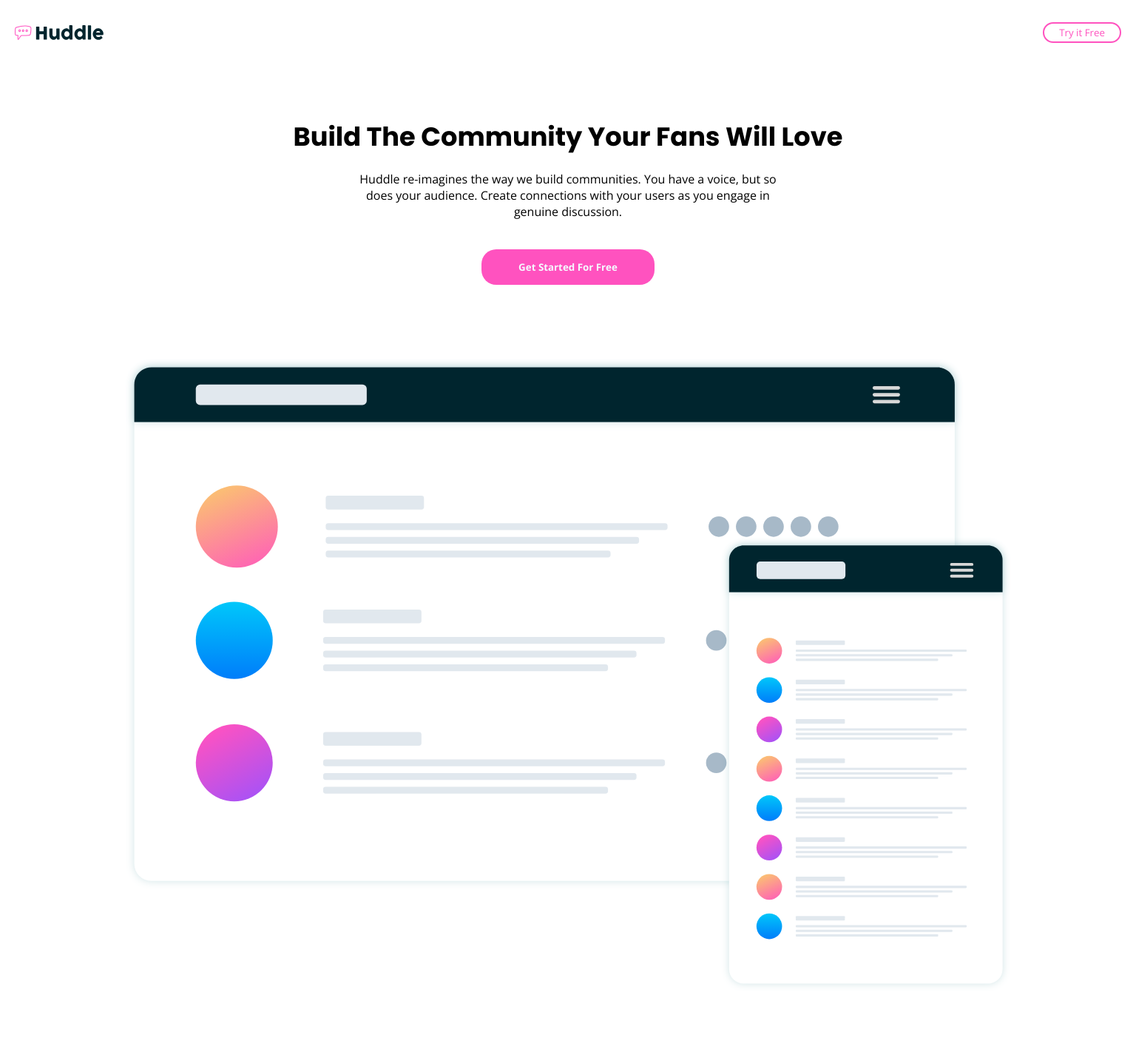
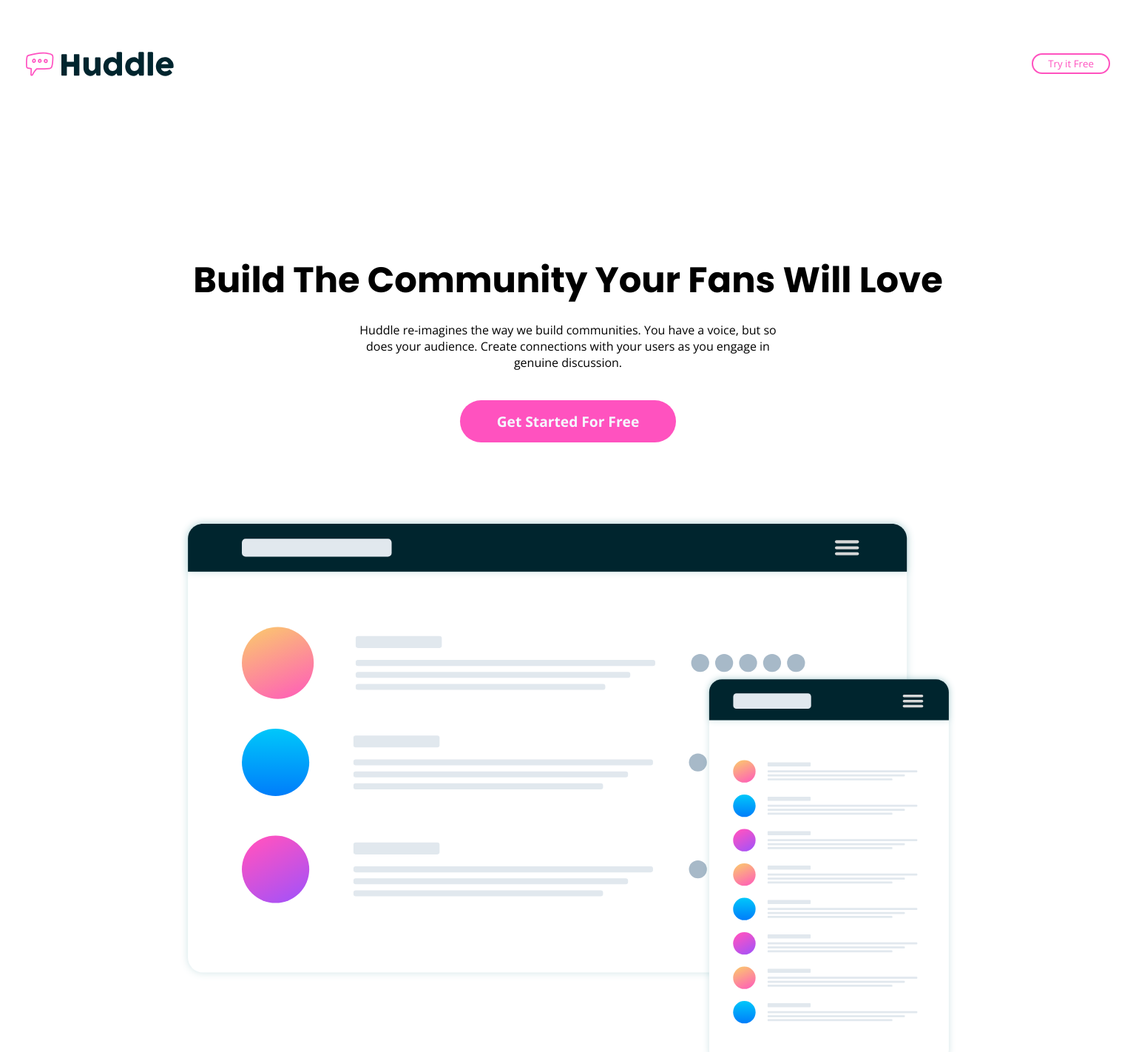
Before and after one commit to krylak123/fm-huddle-landing-page, a plain HTML site: page index.html in a window 1536 px wide. Shown: the top 1422 px of the page at 74% size. Drawn offline with nearby package versions, Linux system fonts and the light colour scheme.

Commit message:
changed styles for better look on desktop

```diff
--- a/scss/_header.scss
+++ b/scss/_header.scss
@@ -32,8 +32,11 @@
     }
 
     @media screen and (min-width: 1440px) {
+        margin-bottom: 200px;
+        padding: 40px 35px;
+
         &__logo {
-            width: 120px;
+            width: 200px;
         }
     }
 }
--- a/scss/_intro.scss
+++ b/scss/_intro.scss
@@ -16,12 +16,13 @@
         margin: 40px auto 100px;
         padding: 12px 40px;
         font-family: $font-family-body;
+        font-size: 1.2rem;
         font-weight: bold;
         color: $color-neutral-blue;
         background-color: $color-primary-pink;
         outline: none;
         border-style: none;
-        border-radius: 20px;
+        border-radius: 50px;
         cursor: pointer;
 
         &:hover {
@@ -39,7 +40,7 @@
 
     @media screen and (min-width: 1440px) {
         &__title {
-            font-size: 2.2rem;
+            font-size: 3rem;
         }
 
         &__description {
@@ -53,7 +54,7 @@
 
         &__img-wrap {
             margin: 0 auto;
-            width: 80%;
+            width: 70%;
         }
     }
 }
--- a/scss/_numbers.scss
+++ b/scss/_numbers.scss
@@ -13,7 +13,7 @@
     }
 
     &__value {
-        font-size: 4rem;
+        font-size: 5rem;
     }
 
     &__description {
--- a/scss/_summation.scss
+++ b/scss/_summation.scss
@@ -14,6 +14,7 @@
         margin: 40px auto 100px;
         padding: 12px 40px;
         font-family: $font-family-body;
+        font-size: 1.2rem;
         font-weight: bold;
         color: $color-neutral-blue;
         background-color: $color-primary-pink;
@@ -29,7 +30,7 @@
 
     @media screen and (min-width: 1440px) {
         &__title {
-            font-size: 2rem;
+            font-size: 3rem;
         }
 
         &__btn {
```
Also changed, not shown: css/index.css, 1 other file.
